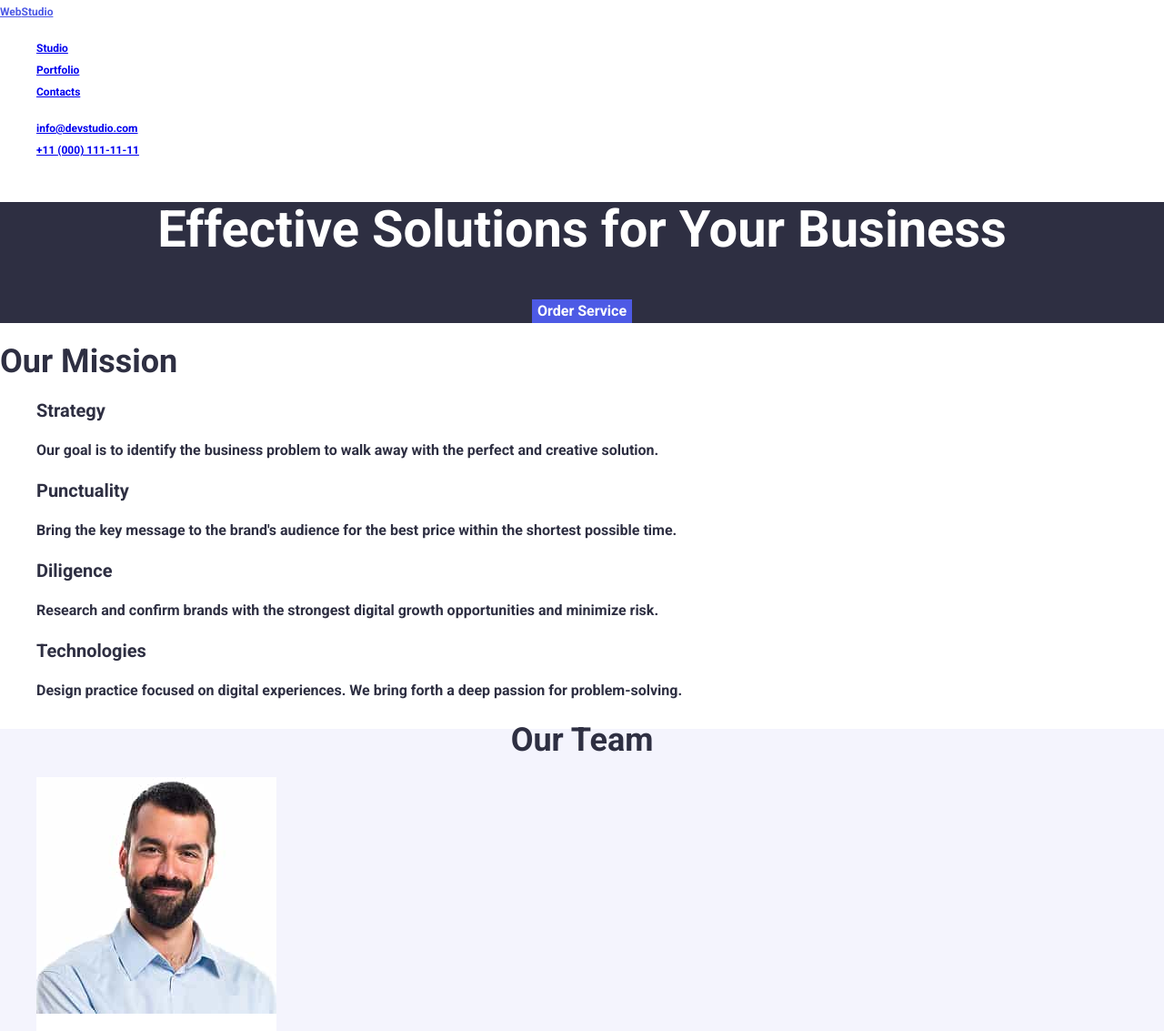
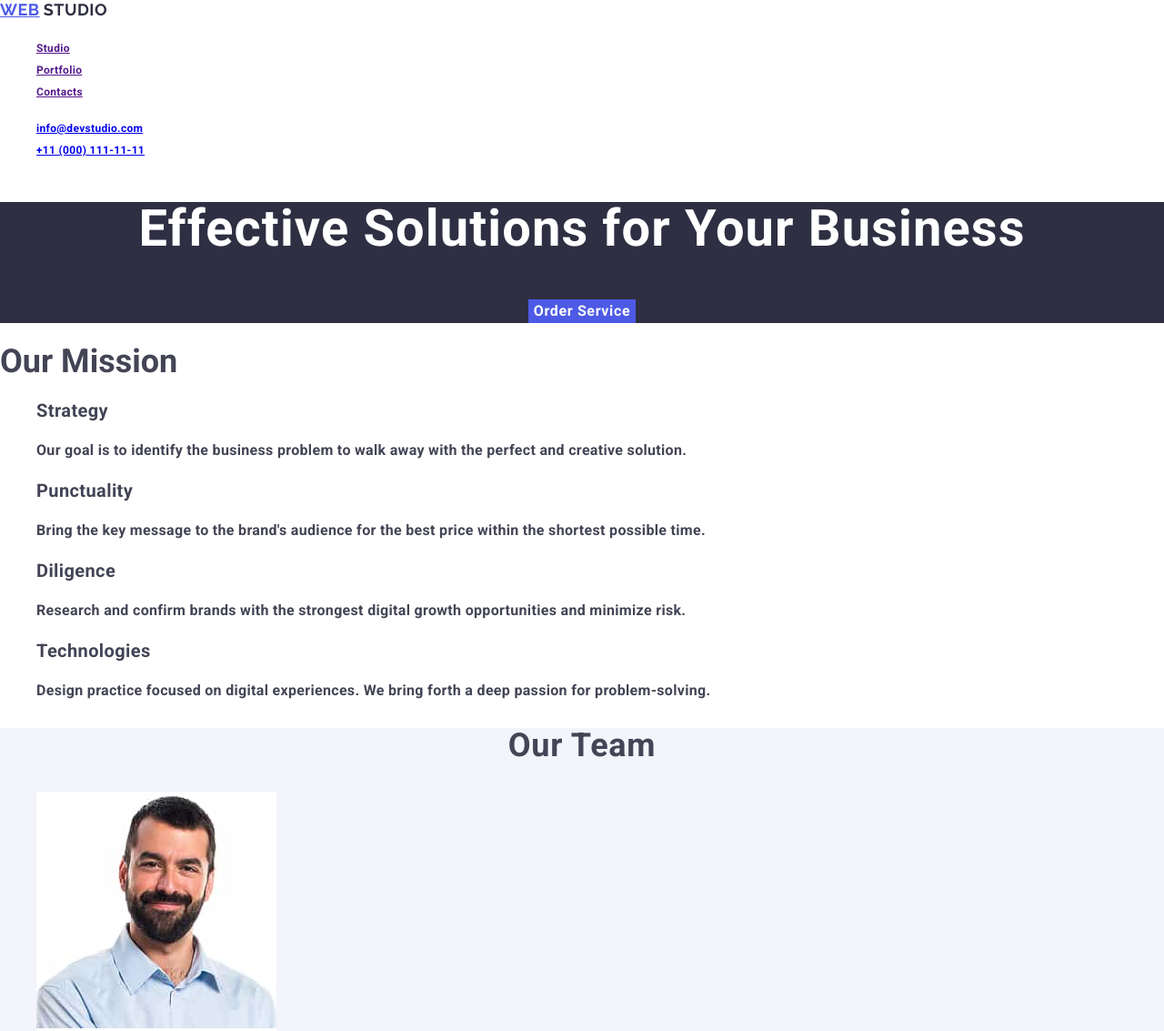
Before and after one commit to Emin-Acar/goit-markup-hw-02, a plain HTML site: page index.html in a window 1280 px wide. Shown: the top 1133 px of the page at 91% size. Drawn offline with nearby package versions, Linux system fonts and the light colour scheme.

Commit message:
commit message 2nd

```diff
--- a/css/styles.css
+++ b/css/styles.css
@@ -4,7 +4,8 @@ body {
     font-size: 16px;
     line-height: 24px;
     letter-spacing: 2%;
-    color: #2E2F42;
+    color: #434455;
+    background-color: #FFFFFF;
 }
 
 h1{
@@ -48,16 +49,44 @@ li{
     background-color: #ffffff;
 }
 
+.menu li{
+    font-size: 16px;
+    line-height: 1.5;
+    letter-spacing: 0.02em;
+    color: #2E2F42;
+}
 .logo-web{
+    font-family: "Raleway", sans-serif;
+    font-weight: 700;
+    font-size: 18px;
+    line-height: 1.17;
+    letter-spacing: 0.03em;
+    text-transform: uppercase;
     color: #4D5AE5;
 }
 
+.logo-studio{
+    font-family: "Raleway", sans-serif;
+    font-weight: 700;
+    font-size: 18px;
+    line-height: 1.17;
+    letter-spacing: 0.03em;
+    text-transform: uppercase;
+    color: #2e2f42;
+}
 .studio:hover, .portfolio:hover, .contacts:hover{
     color: #404BBF;
 }
 
-.studio:active{
+.studio:focus{
     text-decoration: underline;
+}
+
+.address li{
+    font-size: 16px;
+    line-height: 1.5;
+    letter-spacing: 0.02em;
+    color: #2E2F42;
 }
 
 .address1:hover, .address2:hover{
@@ -72,16 +101,18 @@ li{
 }
 
 .slider-title{
+    line-height: 1.07;
+    letter-spacing: 0.02em;
     color: #ffffff;
 }
 
 
 .button{
     font-family: "Roboto", sans-serif;
-    font-weight: medium;
+    font-weight: 500;
     font-size: 16px;
     line-height: 24px;
-    letter-spacing: 4%;
+    letter-spacing: 0.04em;
     text-align: center;
     color: #FFFFFF;
     background-color: #4D5AE5;
@@ -93,10 +124,35 @@ li{
     background-color: #404BBF;
 }
 
+.button:focus {
+    background-color: #404BBF;
+}
+
+/*OUR-MISSION*/
+
+.mis-1{
+    font-weight: 500;
+    letter-spacing: 0.02em;
+}
+
+.mis-1-text{
+    letter-spacing: 0.02em;
+    color: #434455;
+}
+
 /*OUR-TEAM*/
 
 .team{
     background-color: #F4F4FD;
+}
+
+.team h2 {
+    text-align: center;
+}
+.our-team{
+    line-height: 1.11;
+    letter-spacing: 0.02em;
+    text-transform: capitalize;
 }
 
 .team li{
@@ -105,8 +161,15 @@ li{
     text-align: center;
 }
 
-.team h2{
-    text-align: center;
+.card-1{
+    font-weight: 500;
+    letter-spacing: 0.02em;
+}
+
+.card-1-text{
+    font-size: 16px;
+    letter-spacing: 0.02em;
+    color: #434455;
 }
 
 /*OUR-PORTFOLIO*/
@@ -126,5 +189,15 @@ li{
 }
 
 .logo-studio-footer{
+    font-family: "Raleway", sans-serif;
+    font-weight: 700;
+    font-size: 18px;
+    line-height: 1.17;
+    letter-spacing: 0.03em;
+    text-transform: uppercase;
     color: #F4F4FD;
 }
+
+.footer-text{
+    letter-spacing: 0.02em;
+}
--- a/index.html
+++ b/index.html
@@ -27,30 +27,31 @@
   </head>
   <body>
     <header class="anamenu">
-      <nav>
-        <a href="./index.html" class="logo-web"
-          >Web<span class="logo-studio">Studio</span></a
-        >
+      <nav class="menu">
+        <a href="./index.html" class="logo-web">Web</a>
+        <span class="logo-studio">Studio</span>
 
         <ul>
-          <li><a href="#studio" target="_blank" class="studio">Studio</a></li>
+          <li><a href="" target="_blank" class="studio">Studio</a></li>
           <li>
-            <a href="#portfolio" target="_blank" class="portfolio">Portfolio</a>
+            <a href="" target="_blank" class="portfolio">Portfolio</a>
           </li>
           <li>
-            <a href="#contacts" target="_blank" class="contacts">Contacts</a>
+            <a href="" target="_blank" class="contacts">Contacts</a>
           </li>
         </ul>
       </nav>
-      <address>
+      <address class="address">
         <ul>
           <li>
-            <a href="mailto:info@devstudio.com" class="address1"
+            <a href="mailto:info@devstudio.com" class="address-1"
               >info@devstudio.com</a
             >
           </li>
           <li>
-            <a href="tel:+110001111111" class="address2">+11 (000) 111-11-11</a>
+            <a href="tel:+110001111111" class="address-2"
+              >+11 (000) 111-11-11</a
+            >
           </li>
         </ul>
       </address>
@@ -64,29 +65,29 @@
         <h2>Our Mission</h2>
         <ul>
           <li>
-            <h3>Strategy</h3>
-            <p>
+            <h3 class="mis-1">Strategy</h3>
+            <p class="mis-1-text">
               Our goal is to identify the business problem to walk away with the
               perfect and creative solution.
             </p>
           </li>
           <li>
-            <h3>Punctuality</h3>
-            <p>
+            <h3 class="mis-1">Punctuality</h3>
+            <p class="mis-1-text">
               Bring the key message to the brand's audience for the best price
               within the shortest possible time.
             </p>
           </li>
           <li>
-            <h3>Diligence</h3>
-            <p>
+            <h3 class="mis-1">Diligence</h3>
+            <p class="mis-1-text">
               Research and confirm brands with the strongest digital growth
               opportunities and minimize risk.
             </p>
           </li>
           <li>
-            <h3>Technologies</h3>
-            <p>
+            <h3 class="mis-1">Technologies</h3>
+            <p class="mis-1-text">
               Design practice focused on digital experiences. We bring forth a
               deep passion for problem-solving.
             </p>
@@ -94,17 +95,17 @@
         </ul>
       </section>
       <section id="Team" class="team">
-        <h2>Our Team</h2>
+        <h2 class="our-team">Our Team</h2>
         <ul>
-          <li>
+          <li class="team-card">
             <img src="./images/mark-guerro.jpg" alt="Mark Guerro" width="264" />
-            <h3>Mark Guerrero</h3>
-            <p>Product Designer</p>
+            <h3 class="card-1">Mark Guerrero</h3>
+            <p class="card-1-text">Product Designer</p>
           </li>
           <li>
             <img src="./images/tom-ford.jpg" alt="Tom Ford" width="264" />
-            <h3>Tom Ford</h3>
-            <p>Frontend Developer</p>
+            <h3 class="card-1">Tom Ford</h3>
+            <p class="card-1-text">Frontend Developer</p>
           </li>
           <li>
             <img
@@ -112,8 +113,8 @@
               alt="Camila Garcia"
               width="264"
             />
-            <h3>Camila Garcia</h3>
-            <p>Marketing</p>
+            <h3 class="card-1">Camila Garcia</h3>
+            <p class="card-1-text">Marketing</p>
           </li>
           <li>
             <img
@@ -121,8 +122,8 @@
               alt="Daniel Wilson"
               width="264"
             />
-            <h3>Daniel Wilson</h3>
-            <p>UI Designer</p>
+            <h3 class="card-1">Daniel Wilson</h3>
+            <p class="card-1-text">UI Designer</p>
           </li>
         </ul>
       </section>
@@ -183,10 +184,9 @@
       </section>
     </main>
     <footer class="footer">
-      <a href="./index.html" class="logo-web"
-        >Web<span class="logo-studio-footer">Studio</span></a
-      >
-      <p>
+      <a href="./index.html" class="logo-web">Web</a>
+      <span class="logo-studio-footer">Studio</span>
+      <p class="footer-text">
         Increase the flow of customers and sales for your business with digital
         marketing & growth solutions.
       </p>
```
